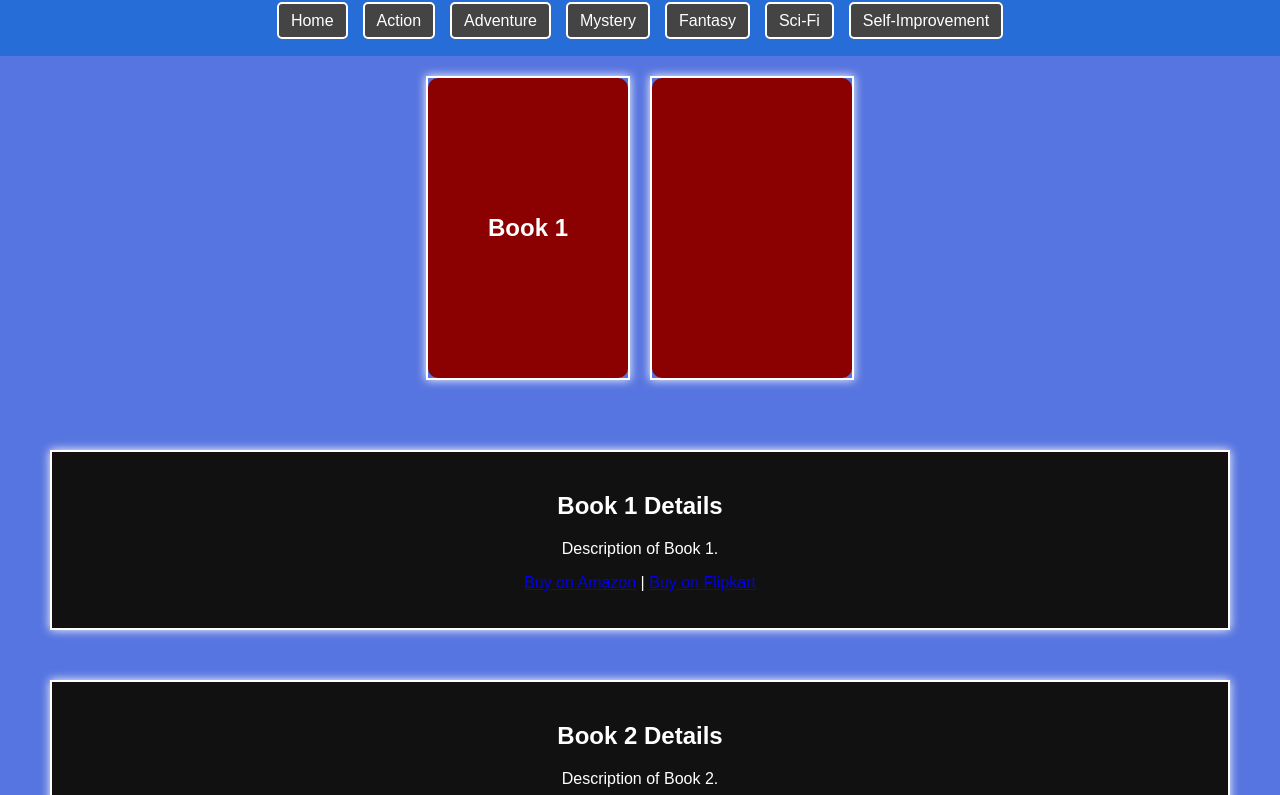
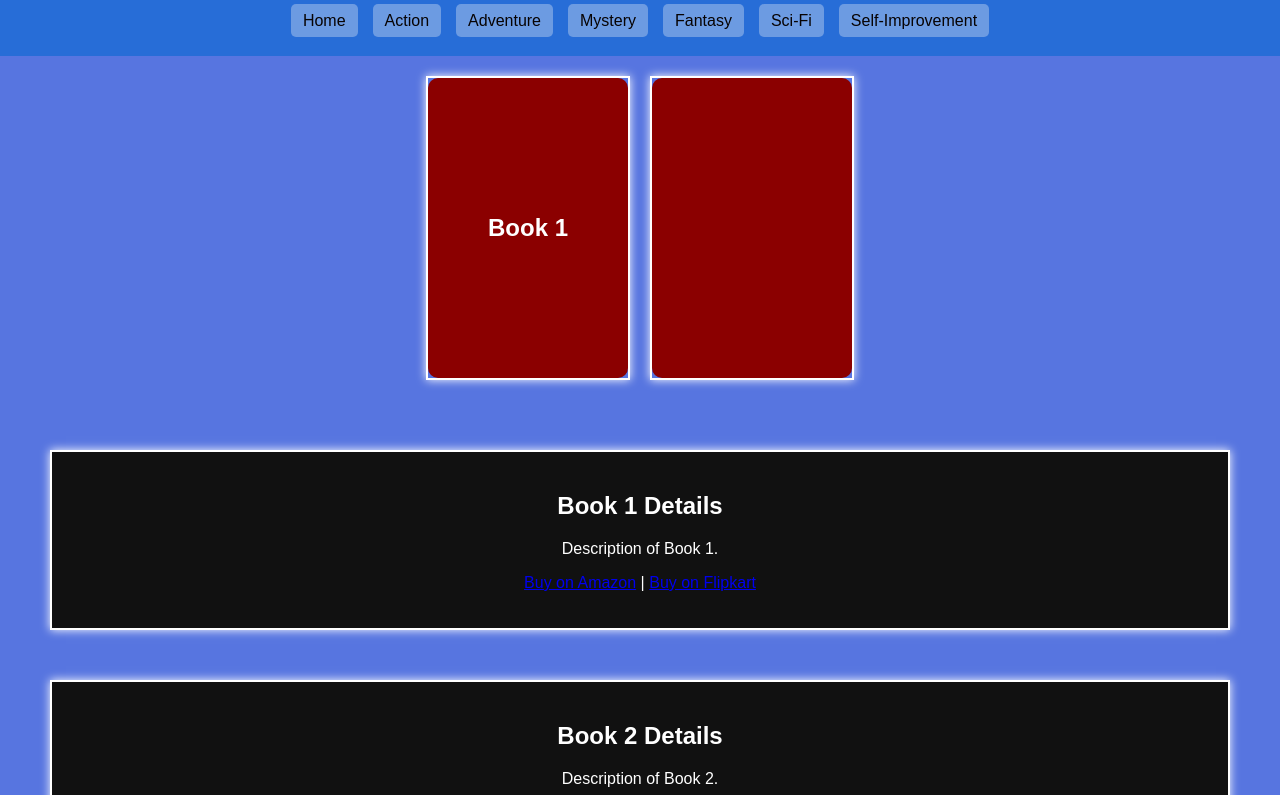
Before and after one commit to think11723/web-dev-project, a plain HTML site: page index.html in a window 1280 px wide. Shown: the part 78-873 px from the top of the page. Drawn offline with Linux system fonts and the light colour scheme; a script that the page names is missing.

Commit message:
minor changes

```diff
--- a/projectstyles.css
+++ b/projectstyles.css
@@ -27,16 +27,18 @@ nav ul li {
 
 nav ul li a {
     text-decoration: none;
-    color: white;
+    color: rgb(7, 3, 3);
     padding: 8px 12px;
-    background-color: #444;
+    background-color: #6c9be2;
     border-radius: 5px;
-    border: 2px solid white;
+    /* border: 2px solid white; */
     transition: 0.3s;
 }
 
 nav ul li a:hover {
-    background-color: #dca2a2;
+    background-color: #1863b4;
+    padding: 10px 14px;
+     border: 5px solid  #6c9be2;
 }
 
 /* Sparkling Border Effect */
```
